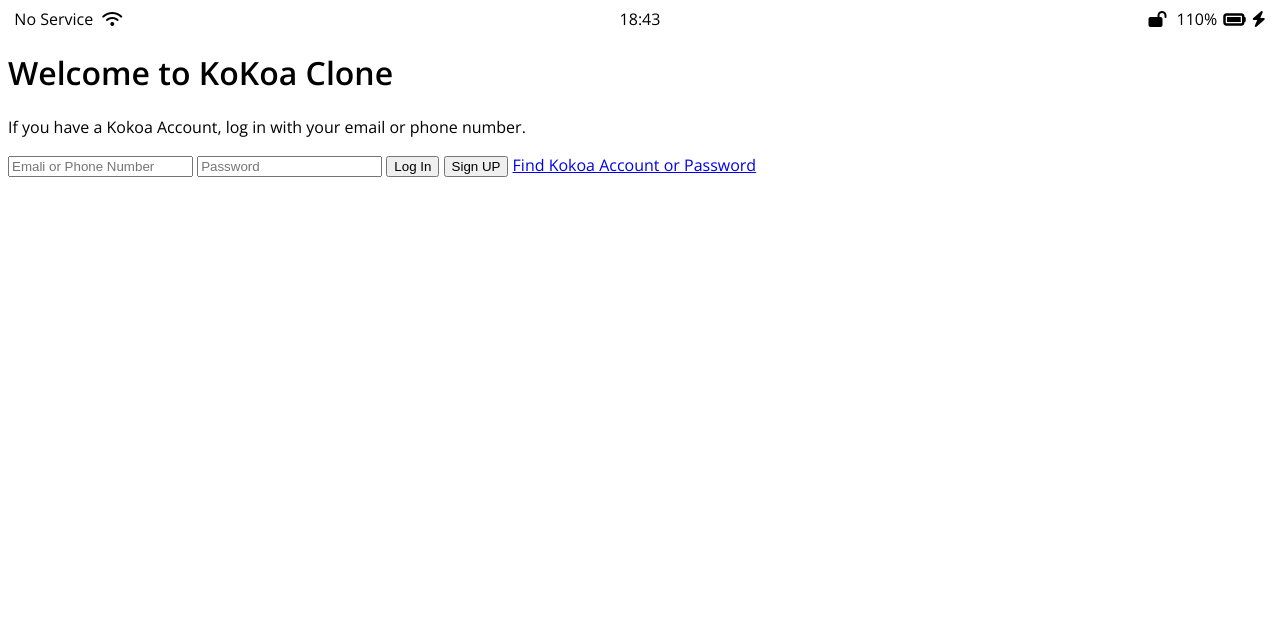
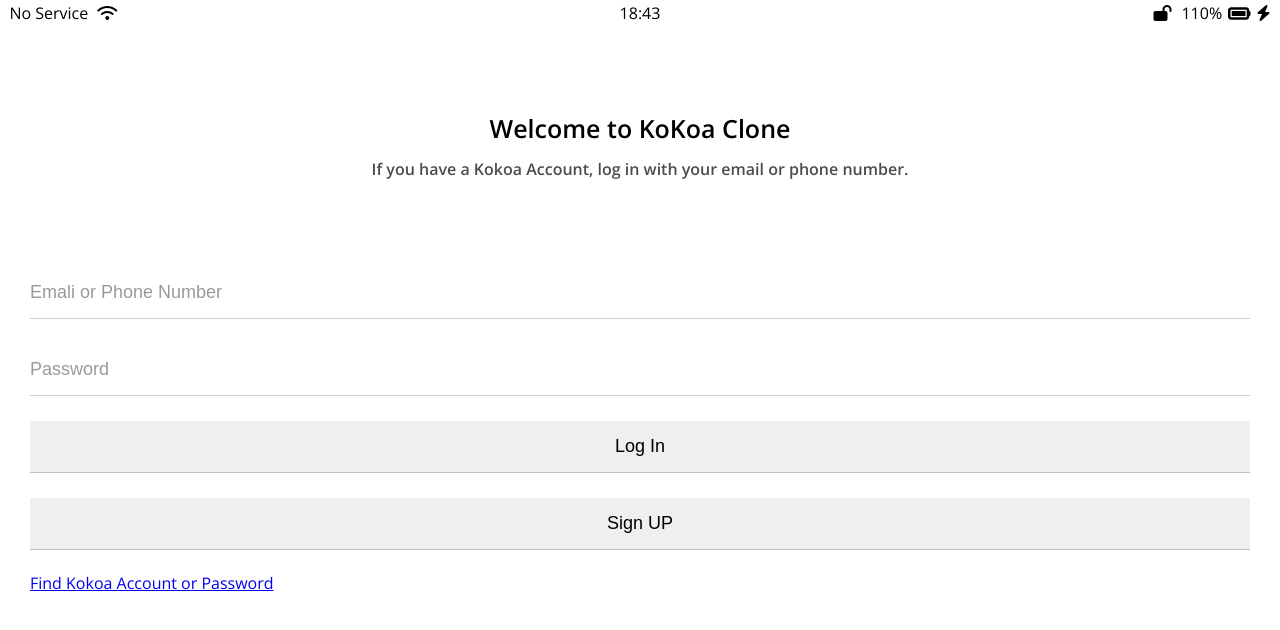
Before and after one commit to firstquator/kokoa-clone-2020, a plain HTML site: page index.html in a window 1280 px wide. Drawn offline with nearby package versions, Linux system fonts and the light colour scheme.

Commit message:
update html and CSS

```diff
--- /dev/null
+++ b/CSS/reset.css
@@ -0,0 +1,127 @@
+html,
+body,
+div,
+span,
+applet,
+object,
+iframe,
+h1,
+h2,
+h3,
+h4,
+h5,
+h6,
+p,
+blockquote,
+pre,
+a,
+abbr,
+acronym,
+address,
+big,
+cite,
+code,
+del,
+dfn,
+em,
+img,
+ins,
+kbd,
+q,
+s,
+samp,
+small,
+strike,
+strong,
+sub,
+sup,
+tt,
+var,
+b,
+u,
+i,
+center,
+dl,
+dt,
+dd,
+ol,
+ul,
+li,
+fieldset,
+form,
+label,
+legend,
+table,
+caption,
+tbody,
+tfoot,
+thead,
+tr,
+th,
+td,
+article,
+aside,
+canvas,
+details,
+embed,
+figure,
+figcaption,
+footer,
+header,
+hgroup,
+menu,
+nav,
+output,
+ruby,
+section,
+summary,
+time,
+mark,
+audio,
+video {
+  margin: 0;
+  padding: 0;
+  border: 0;
+  font-size: 100%;
+  font: inherit;
+  vertical-align: baseline;
+}
+/* HTML5 display-role reset for older browsers */
+article,
+aside,
+details,
+figcaption,
+figure,
+footer,
+header,
+hgroup,
+menu,
+nav,
+section {
+  display: block;
+}
+body {
+  line-height: 1;
+}
+ol,
+ul {
+  list-style: none;
+}
+blockquote,
+q {
+  quotes: none;
+}
+blockquote:before,
+blockquote:after,
+q:before,
+q:after {
+  content: "";
+  content: none;
+}
+table {
+  border-collapse: collapse;
+  border-spacing: 0;
+}
+input:focus {
+  outline: none;
+}
--- /dev/null
+++ b/CSS/status-bar.css
@@ -0,0 +1,27 @@
+.status-bar {
+  display: flex;
+  justify-content: center;
+  padding: 5px 3px;
+}
+.status-bar__column {
+  width: 33%;
+}
+.status-bar__column:first-child span {
+  margin-right: 5px;
+}
+.status-bar__column:nth-child(2) {
+  display: flex;
+  justify-content: center;
+}
+.status-bar__column:last-child {
+  display: flex;
+  justify-content: flex-end;
+  align-items: center;
+}
+
+.status-bar__column .fa-battery-full {
+  margin: 0px 6px;
+}
+.status-bar__column .fa-lock-open {
+  margin: 0px 10px;
+}
--- a/CSS/style.css
+++ b/CSS/style.css
@@ -1,32 +1,44 @@
 @import url("https://fonts.googleapis.com/css2?family=Open+Sans:ital,wght@0,400;0,600;1,600&display=swap");
+@import "reset.css";
+@import "status-bar.css";
+@import "variables.css";
 
 body {
   font-family: "Open Sans", sans-serif;
 }
-
-.status-bar {
+.welcome-header {
+  margin: 90px 0px;
+  text-align: center;
   display: flex;
-  justify-content: center;
+  flex-direction: column;
+  align-items: center;
+  font-weight: 600;
 }
-.status-bar__column {
-  width: 33%;
+.welcome-header__title {
+  margin-bottom: 20px;
+  font-size: 25px;
 }
-.status-bar__column:first-child span {
-  margin-right: 5px;
-}
-.status-bar__column:nth-child(2) {
-  display: flex;
-  justify-content: center;
-}
-.status-bar__column:last-child {
-  display: flex;
-  justify-content: flex-end;
-  align-items: center;
+.welcome-header__text {
+  width: 60%;
+  opacity: 0.7;
 }
 
-.status-bar__column .fa-battery-full {
-  margin: 0px 6px;
+#login-form {
+  display: flex;
+  flex-direction: column;
+  margin: 0px 30px;
 }
-.status-bar__column .fa-lock-open {
-  margin: 0px 10px;
+#login-form input {
+  border: none;
+  padding: 15px 0px;
+  font-size: 18px;
+  border-bottom: 1px solid rgba(0, 0, 0, 0.2);
+  margin-bottom: 25px;
+  transition: border-color 0.3s ease-in-out;
 }
+#login-form input::placeholder {
+  color: rgba(0, 0, 0, 0.4);
+}
+#login-form input:focus {
+  border-color: var(--yellow);
+}
--- /dev/null
+++ b/CSS/variables.css
@@ -0,0 +1,3 @@
+:root {
+  --yellow: #fae100;
+}
--- a/index.html
+++ b/index.html
@@ -8,6 +8,7 @@
 </head>
 <body>
 
+    <!-- Status Bar / 02.png -->
     <div class="status-bar">
         <div class="status-bar__column">
             <span>No Service</span>
@@ -24,7 +25,8 @@
         </div>
     </div>
 
-    <header class="Welcome-header">
+    <!-- Login Header / 02.png -->
+    <header class="welcome-header">
         <h1 class="welcome-header__title">Welcome to KoKoa Clone</h1>
         <p class="welcome-header__text">
             If you have a Kokoa Account, log in with your email or phone number.
```
